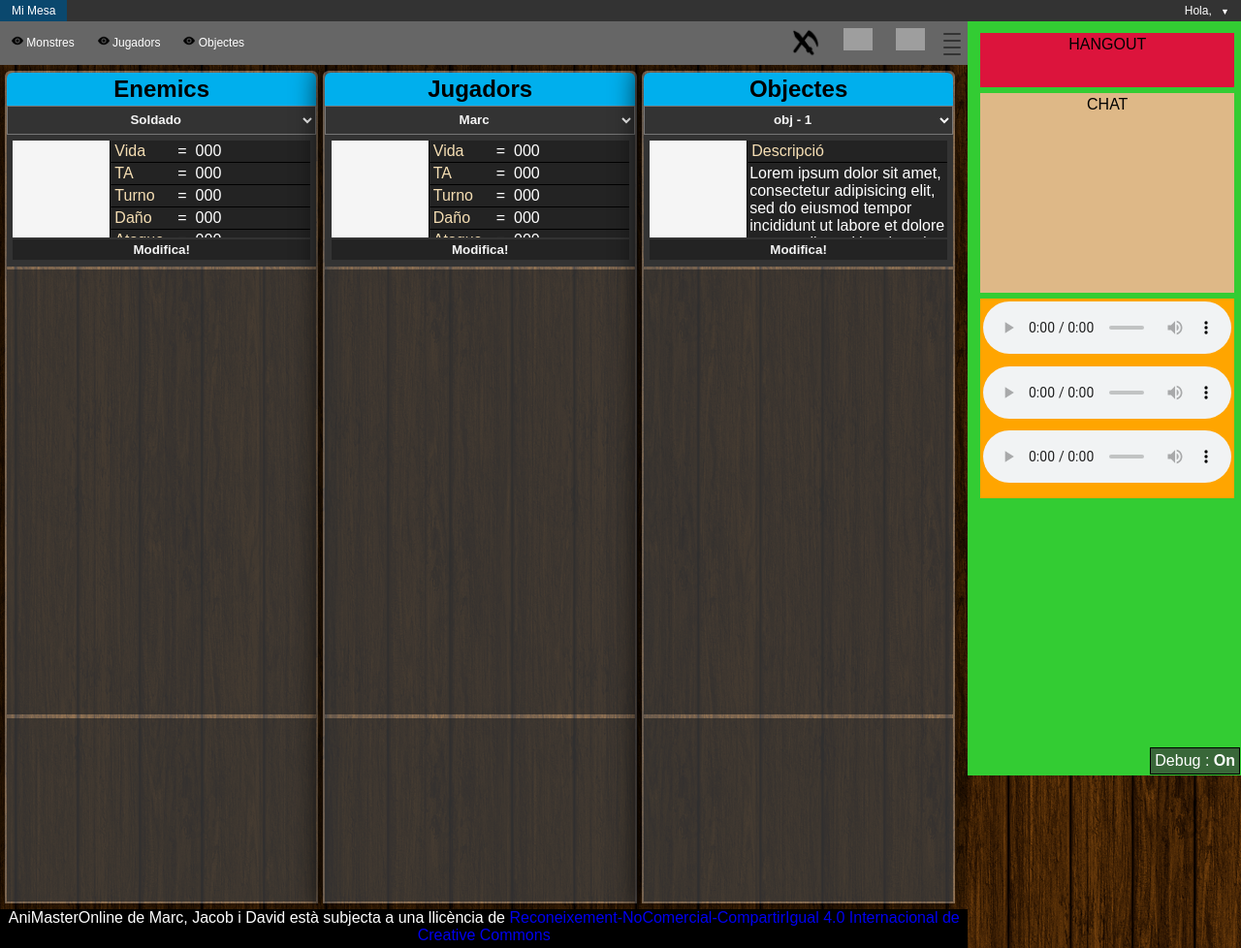
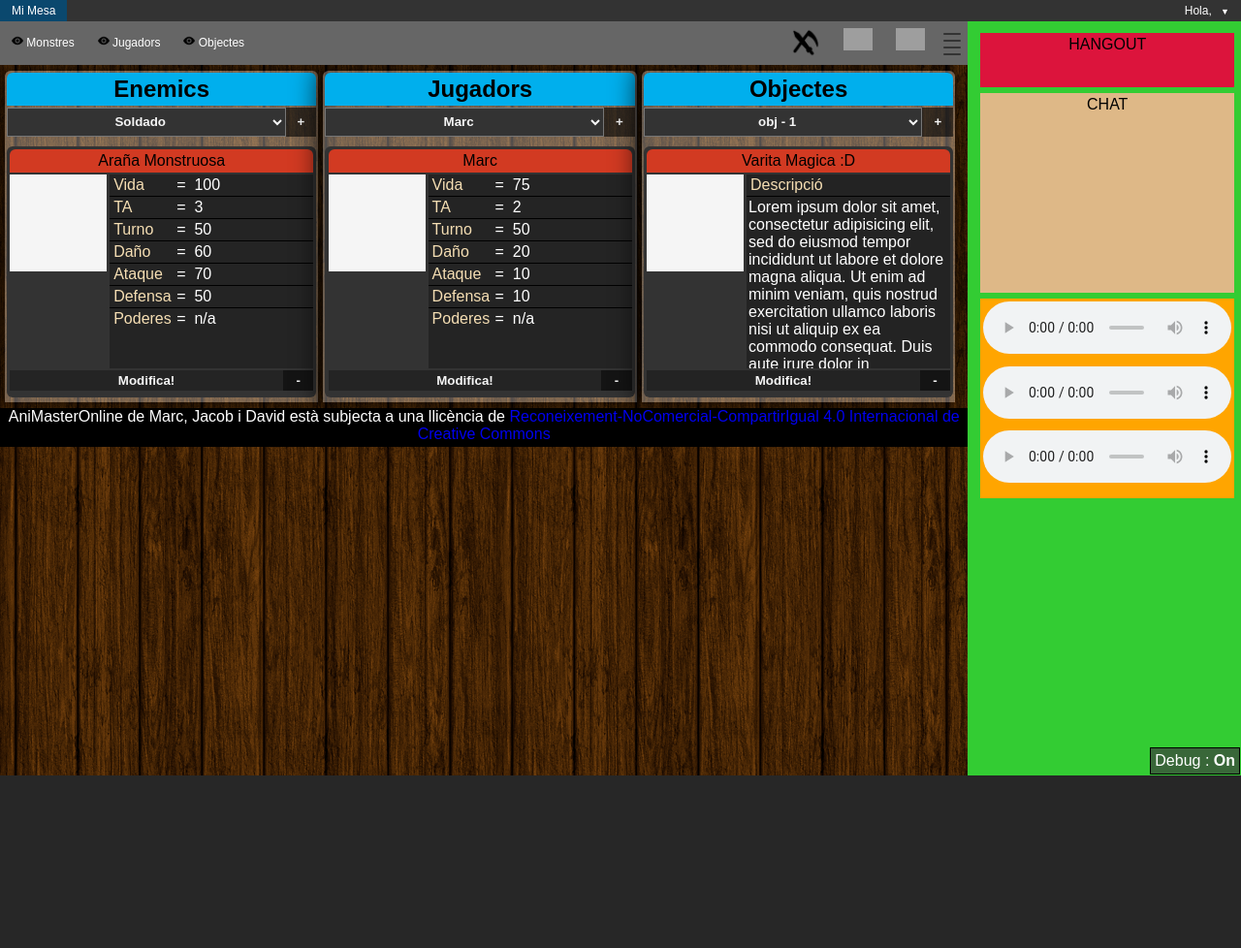
Before and after one commit to AniMasterOnline/AniMaster, a PHP site: page /mesav2.php in a window 1280 px wide. Shown: the whole page at 97% size. After the commit the page ends 800 px from the top, so only its background shows below. Run offline with PHP 8.4, Linux system fonts and the light colour scheme; the visitor is signed in with stand-in values (Sample User, id 1); grey boxes are pictures that could not be loaded.

Commit message:
NeoDaark

```diff
--- a/Public/css/mesaStyle.css
+++ b/Public/css/mesaStyle.css
@@ -328,50 +328,82 @@ body{
 /***********************************************************/
 /*Top Llista Monsters-Players-Objectes*/
 .fitxa-title{
+    text-align: center;
     border-radius: 6px 6px 0px 0px;
     background-color: #00AFED;
     color: black;
     padding: 3px;
+    margin-bottom: 2px;
 }
 .llista{
     width: auto;
     background-color: rgba(0,0,0,0.3);
 }
     .selfit{
-        width: 100%;
+        float: left;
+        width: 90%;
         height: 30px;
         background-color: #333;
         font-weight: bold;
         text-align: center;
         vertical-align: middle;
         color: whitesmoke;
+        margin-bottom: 10px;
+    }
+    .selfit-button{
+        float: right;
+        width: 10%;
+        height: 30px;
+        background-color: rgba(0,0,0,0.6);
+        border: none;
+        color: whitesmoke;
+        font-weight: 600;
+        outline:0px;
+        margin-bottom: 10px;
+    }
+    .selfit-button:hover {
+        background-color:#00baff;
+        color:#002000;
+    }
+    .selfit-button:active {
+        background-color:#00baff;
+        color:#002000;
     }
 /***********************************************************/
 /*Contingut Llista Monsters-Players-Objectes*/
 .todofitxa{
-    width: auto;
+    width: 100%;
 }
     .dalt{
+        border-radius: 6px 6px 6px 6px;
         background-color: #333;
-        padding-top: 2%;
+        padding-top: 1%;
         padding-bottom: 2%;
-        padding-left: 2%;
-        padding-right: 2%;
+        padding-left: 1%;
+        padding-right: 1%;
         width: auto;
         overflow: auto;
         margin-bottom: 1%;
     }
+        .titlefitxa{
+            text-align: center;
+            border-radius: 6px 6px 0px 0px;
+            background-color: rgba(250,60,30,0.8);
+            color: black;
+            padding: 3px;
+            margin-bottom: 2px;
+        }
         .imgfitxa{
             height:100px;
             width:100px;
             background: whitesmoke;
             float:left;
+            margin-right: 3px;
         }
         .txtfitxa{
             width:auto;
-            height:100px;
+            height:200px;
             overflow:auto;
-            border-left: 1px solid black;
             background-color: rgba(0,0,0,0.3);
         }
             .row-top{
@@ -412,8 +444,9 @@ body{
                     color: white;
                 }
         .modfitxa{
+            float:left;
             margin-top: 2px;
-            width: 100%;
+            width: 90%;
             background-color: rgba(0,0,0,0.3);
             border: none;
             color: whitesmoke;
@@ -426,6 +459,24 @@ body{
             color:#002000;
         }
         .modfitxa:active {
+            background-color:#00baff;
+            color:#002000;
+        }
+        .delfitxa{
+            margin-top: 2px;
+            width: 10%;
+            background-color: rgba(0,0,0,0.6);
+            border: none;
+            color: whitesmoke;
+            font-weight: 600;
+            padding: 3px;
+            outline:0px;
+        }
+        .delfitxa:hover {
+            background-color:#00baff;
+            color:#002000;
+        }
+        .delfitxa:active {
             background-color:#00baff;
             color:#002000;
         }
--- a/mesav2.php
+++ b/mesav2.php
@@ -58,7 +58,7 @@
         <!-- Body content box -->
         <div id="mesa-content" class="mesa-content-open">
             <div id="taulmonst" class="fitxa-open">
-                <h2 class="fitxa-title"><center>Enemics</center></h2>
+                <h2 class="fitxa-title">Enemics</h2>
                 <div class="llista">
                     <select name="npc" class="selfit">
                         <option value="1">Soldado</option>
@@ -66,64 +66,56 @@
                         <option value="3">Araña gigante</option>
                         <option value="4">Chutlu</option>
                     </select>
+                    <button class="selfit-button">+</button>
                 </div>
                 <div class="todofitxa">
                     <div class="dalt">
+                        <div class="titlefitxa"> Araña Monstruosa</div>
                         <div class="imgfitxa"></div>
                         <div class="txtfitxa">
                             <div class="row-top">
                                 <div class="column1">Vida</div>
                                 <div class="column2">= &nbsp;</div>
-                                <div class="column3">000</div>
+                                <div class="column3">100</div>
                             </div>
                             <div class="row-middle">
                                 <div class="column1">TA</div>
                                 <div class="column2">= &nbsp;</div>
-                                <div class="column3">000</div>
+                                <div class="column3">3</div>
                             </div>
                             <div class="row-middle">
                                 <div class="column1">Turno</div>
                                 <div class="column2">= &nbsp;</div>
-                                <div class="column3">000</div>
+                                <div class="column3">50</div>
                             </div>
                             <div class="row-middle">
                                 <div class="column1">Daño</div>
                                 <div class="column2">= &nbsp;</div>
-                                <div class="column3">000</div>
+                                <div class="column3">60</div>
                             </div>
                             <div class="row-middle">
                                 <div class="column1">Ataque</div>
                                 <div class="column2">= &nbsp;</div>
-                                <div class="column3">000</div>
+                                <div class="column3">70</div>
                             </div>
                             <div class="row-middle">
                                 <div class="column1">Defensa</div>
                                 <div class="column2">= &nbsp;</div>
-                                <div class="column3">000</div>
+                                <div class="column3">50</div>
                             </div>
                             <div class="row-bottom">
                                 <div class="column1">Poderes</div>
                                 <div class="column2">= &nbsp;</div>
-                                <div class="column3">000</div>
+                                <div class="column3">n/a</div>
                             </div>
                         </div>
                         <button class="modfitxa">Modifica!</button>
-                    </div>
-                    <div class="centre">
-                        <br><br><br><br><br>
-                        <br><br><br><br><br>
-                        <br><br><br><br><br>
-                        <br><br><br><br><br>
-                        <br><br><br><br><br>
-                    </div>
-                    <div class="baix">
-                        <br><br><br><br><br>
-                        <br><br><br><br><br>
+                        <button class="delfitxa">-</button>
                     </div>
                 </div>
             </div>
             <div id="taulpj" class="fitxa-open">
-                <h2 class="fitxa-title"><center>Jugadors</center></h2>
+                <h2 class="fitxa-title">Jugadors</h2>
                 <div class="llista">
                     <select name="pj" class="selfit">
                         <option value="1">Marc</option>
@@ -131,64 +123,56 @@
                         <option value="3">Pau</option>
                         <option value="4">David</option>
                     </select>
+                    <button class="selfit-button">+</button>
                 </div>
                 <div class="todofitxa">
                     <div class="dalt">
+                        <div class="titlefitxa"> Marc</div>
                         <div class="imgfitxa"></div>
                         <div class="txtfitxa">
                             <div class="row-top">
                                 <div class="column1">Vida</div>
                                 <div class="column2">= &nbsp;</div>
-                                <div class="column3">000</div>
+                                <div class="column3">75</div>
                             </div>
                             <div class="row-middle">
                                 <div class="column1">TA</div>
                                 <div class="column2">= &nbsp;</div>
-                                <div class="column3">000</div>
+                                <div class="column3">2</div>
                             </div>
                             <div class="row-middle">
                                 <div class="column1">Turno</div>
                                 <div class="column2">= &nbsp;</div>
-                                <div class="column3">000</div>
+                                <div class="column3">50</div>
                             </div>
                             <div class="row-middle">
                                 <div class="column1">Daño</div>
                                 <div class="column2">= &nbsp;</div>
-                                <div class="column3">000</div>
+                                <div class="column3">20</div>
                             </div>
                             <div class="row-middle">
                                 <div class="column1">Ataque</div>
                                 <div class="column2">= &nbsp;</div>
-                                <div class="column3">000</div>
+                                <div class="column3">10</div>
                             </div>
                             <div class="row-middle">
                                 <div class="column1">Defensa</div>
                                 <div class="column2">= &nbsp;</div>
-                                <div class="column3">000</div>
+                                <div class="column3">10</div>
                             </div>
                             <div class="row-bottom">
                                 <div class="column1">Poderes</div>
                                 <div class="column2">= &nbsp;</div>
-                                <div class="column3">000</div>
+                                <div class="column3">n/a</div>
                             </div>
                         </div>
                         <button class="modfitxa">Modifica!</button>
-                    </div>
-                    <div class="centre">
-                        <br><br><br><br><br>
-                        <br><br><br><br><br>
-                        <br><br><br><br><br>
-                        <br><br><br><br><br>
-                        <br><br><br><br><br>
-                    </div>
-                    <div class="baix">
-                        <br><br><br><br><br>
-                        <br><br><br><br><br>
+                        <button class="delfitxa">-</button>
                     </div>
                 </div>
             </div>
             <div id="taulobj" class="fitxa-open">
-                <h2 class="fitxa-title"><center>Objectes</center></h2>
+                <h2 class="fitxa-title">Objectes</h2>
                 <div class="llista">
                     <select name="obj" class="selfit">
                         <option value="1">obj - 1</option>
@@ -196,9 +180,11 @@
                         <option value="3">obj - 3</option>
                         <option value="4">obj - 4</option>
                     </select>
+                    <button class="selfit-button">+</button>
                 </div>
                 <div class="todofitxa">
                     <div class="dalt">
+                        <div class="titlefitxa"> Varita Magica :D</div>
                         <div class="imgfitxa"></div>
                         <div class="txtfitxa">
                             <div class="row-top">
@@ -211,17 +197,7 @@
                             </div>
                         </div>
                         <button class="modfitxa">Modifica!</button>
-                    </div>
-                    <div class="centre">
-                        <br><br><br><br><br>
-                        <br><br><br><br><br>
-                        <br><br><br><br><br>
-                        <br><br><br><br><br>
-                        <br><br><br><br><br>
-                    </div>
-                    <div class="baix">
-                        <br><br><br><br><br>
-                        <br><br><br><br><br>
+                        <button class="delfitxa">-</button>
                     </div>
                 </div>
             </div>
```
Also changed, not shown: Public/jquery/panel.js (+13 -0 lines), panel.php (+8 -0 lines).
